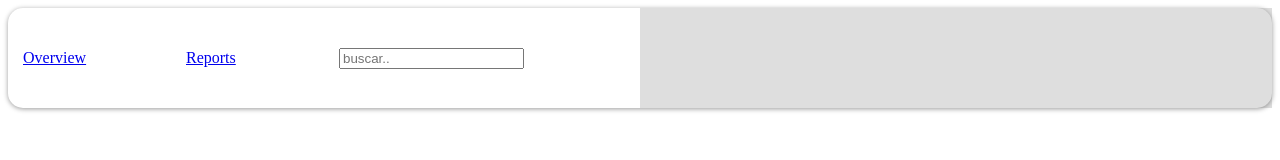
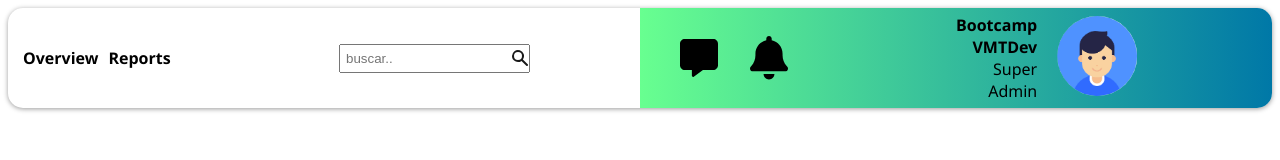
Before and after one commit to ijeyson01/HTMLyCSS-fundamentals, a plain HTML site: page css-fundamentals/dashboard/page/dashboard.html in a window 1280 px wide. Drawn offline with Linux system fonts and the light colour scheme.

Commit message:
Construcción del navbar

```diff
--- a/css-fundamentals/dashboard/css/dashboard.css
+++ b/css-fundamentals/dashboard/css/dashboard.css
@@ -17,21 +17,85 @@
     height: 100%;
     width: 50%;
     grid-template-columns: 1fr 1fr;
-    display: grid;
+    display: flex;
     gap: 10px;
     align-items: center;
     margin-left: 15px;
 }
 
+.menu_options a{
+    text-decoration: none;
+    font-family: 'Segoe UI', Tahoma, Geneva, Verdana, sans-serif;
+    font-weight: 600;
+    color: black;
+}
+
+.input-icon {
+    position: absolute;
+    color: #191919;
+    width: 20px;
+    height: 20px;
+    display: block;
+  }
+
 .search_option{
     display: flex;
-    justify-content: end;
+    justify-content: right;
     align-items: center;
 }
 
+#buscar {
+    padding: 5px;
+}
+
 .container_user_options{
-    background-color: rgba(120, 120, 120, 0.243);
+    background-image: linear-gradient(to right, rgb(104, 255, 144), rgb(0, 120, 167));
+    grid-template-columns: 1fr 1fr;
+    height: 100%;
+    border-top-right-radius: 15px;
+    border-bottom-right-radius: 15px;
+    width: 50%;
+    display: grid;
+}
+
+.user_icons{
     height: 100%;
     width: 50%;
+    margin-left: 40px;
+    display: flex;
+    gap: 20%;
+    align-items: center;
+    justify-content: start;
+}
 
+.user_icon{
+    width: 38px;
 }
+
+.user_info {
+    /*border: #191919;
+    border-style: solid;*/
+    width: 50%;
+    height: 100%;
+    margin-right: 20px;
+    display: flex;
+    text-align: right;
+    gap: 20px;
+    align-items: center; /* USAR align-content PARA ALINEAR CONTENEDORES DE MANERA VERTICAL*/
+}
+
+#user_name {
+    font-family: 'Segoe UI', Tahoma, Geneva, Verdana, sans-serif;
+    font-weight: 800;
+}
+
+#user_rol {
+    font-family: 'Segoe UI', Tahoma, Geneva, Verdana, sans-serif;
+}
+
+#photo{
+    height: 80px;
+    /*border-radius: 50%;*/
+    /*shape-outside: circle();*/
+    clip-path: circle();
+}
--- a/css-fundamentals/dashboard/page/dashboard.html
+++ b/css-fundamentals/dashboard/page/dashboard.html
@@ -15,14 +15,26 @@
                     <a href="#">Reports</a>
                 </div>
                 <div class="search_option">
-                    <input type="text" placeholder="buscar..">
+                    <input id="buscar" type="text" placeholder="buscar..">
+                    <svg xmlns="http://www.w3.org/2000/svg" class="input-icon" viewBox="0 0 20 20" fill="currentColor">
+                        <path fill-rule="evenodd" d="M8 4a4 4 0 100 8 4 4 0 000-8zM2 8a6 6 0 1110.89 3.476l4.817 4.817a1 1 0 01-1.414 1.414l-4.816-4.816A6 6 0 012 8z" clip-rule="evenodd" />
+                    </svg>
                 </div>
             </div>
             <div class="container_user_options">
                 <div class="user_icons">
-                    <input type="image" src="../../../Codigo/laptop.webp" style="height: 30px;" alt="">
+                    <svg class="user_icon" xmlns="http://www.w3.org/2000/svg" viewBox="0 0 512 512"><!--!Font Awesome Free 6.6.0 by @fontawesome - https://fontawesome.com License - https://fontawesome.com/license/free Copyright 2024 Fonticons, Inc.--><path d="M64 0C28.7 0 0 28.7 0 64L0 352c0 35.3 28.7 64 64 64l96 0 0 80c0 6.1 3.4 11.6 8.8 14.3s11.9 2.1 16.8-1.5L309.3 416 448 416c35.3 0 64-28.7 64-64l0-288c0-35.3-28.7-64-64-64L64 0z"/></svg>
+                    <svg class="user_icon" xmlns="http://www.w3.org/2000/svg" viewBox="0 0 448 512"><!--!Font Awesome Free 6.6.0 by @fontawesome - https://fontawesome.com License - https://fontawesome.com/license/free Copyright 2024 Fonticons, Inc.--><path d="M224 0c-17.7 0-32 14.3-32 32l0 19.2C119 66 64 130.6 64 208l0 18.8c0 47-17.3 92.4-48.5 127.6l-7.4 8.3c-8.4 9.4-10.4 22.9-5.3 34.4S19.4 416 32 416l384 0c12.6 0 24-7.4 29.2-18.9s3.1-25-5.3-34.4l-7.4-8.3C401.3 319.2 384 273.9 384 226.8l0-18.8c0-77.4-55-142-128-156.8L256 32c0-17.7-14.3-32-32-32zm45.3 493.3c12-12 18.7-28.3 18.7-45.3l-64 0-64 0c0 17 6.7 33.3 18.7 45.3s28.3 18.7 45.3 18.7s33.3-6.7 45.3-18.7z"/></svg>
                 </div>
-                <div class="user_info"></div>
+                <div class="user_info">
+                    <div class="data_user">
+                        <div id="user_name">Bootcamp VMTDev</div>
+                        <div id="user_rol">Super Admin</div>
+                    </div>
+                    <div class="photo_user">
+                        <input id="photo" type="image" src="../../assets/images/image.png" alt="">
+                    </div>
+                </div>
             </div>
         </div>
         <div class="container_body">
```
Also changed, not shown: css-fundamentals/assets/images/image.png (added).
